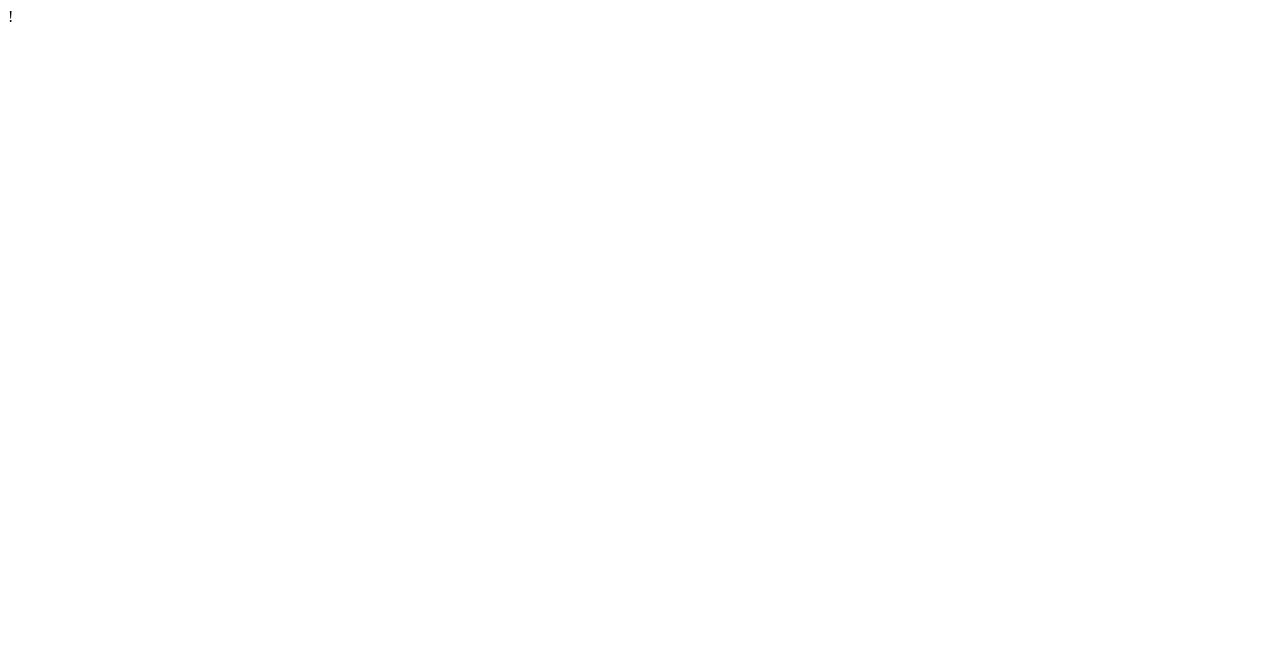
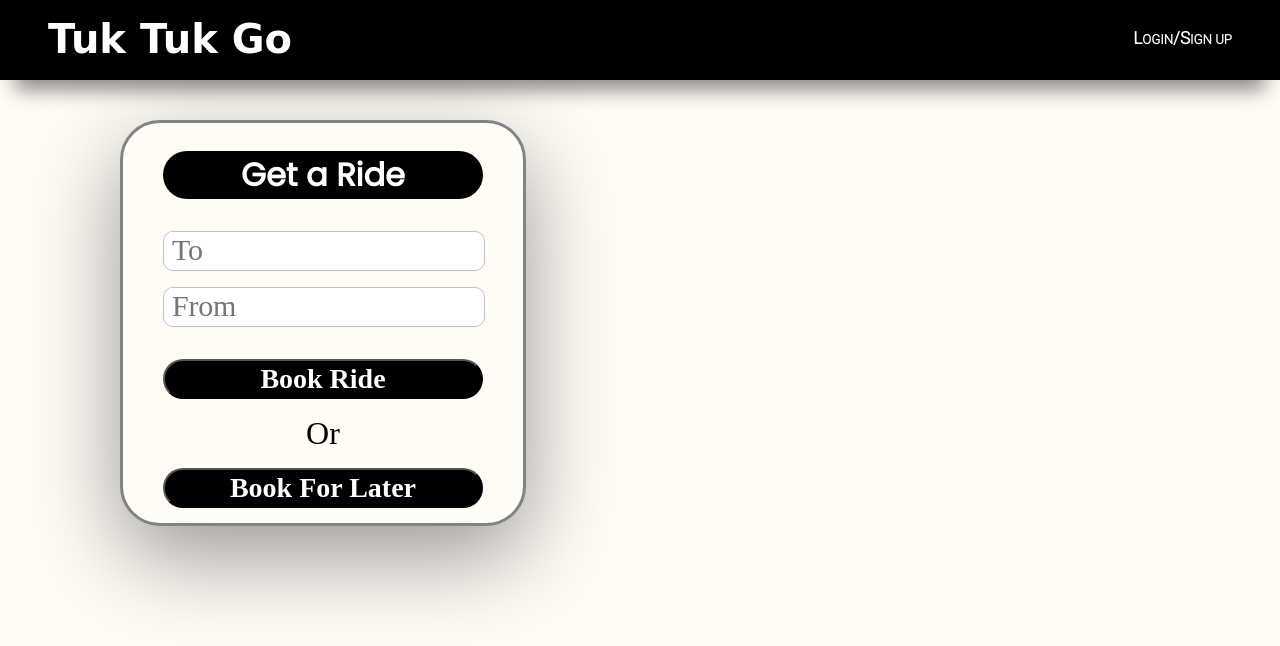
Before and after one commit to k-gos/404-Team-Name-Not-Found, a plain HTML site: page index.html in a window 1280 px wide. Drawn offline with Linux system fonts and the light colour scheme; a web font is replaced by a local one.

Commit message:
basic site deploy

```diff
--- /dev/null
+++ b/homepage.css
@@ -0,0 +1,163 @@
+@font-face {
+  font-family: Proxima Nova;
+  src: url(https://d25purrcgqtc5w.cloudfront.net/dist/fonts/proximanova/302D42_1_0.eot);
+  src: url(https://d25purrcgqtc5w.cloudfront.net/dist/fonts/proximanova/302D42_1_0.eot?#iefix) format("embedded-opentype"),url(https://d25purrcgqtc5w.cloudfront.net/dist/fonts/proximanova/302D42_1_0.woff2) format("woff2"),url(https://d25purrcgqtc5w.cloudfront.net/dist/fonts/proximanova/302D42_1_0.woff) format("woff"),url(https://d25purrcgqtc5w.cloudfront.net/dist/fonts/proximanova/302D42_1_0.ttf) format("truetype"),url(https://d25purrcgqtc5w.cloudfront.net/dist/fonts/proximanova/302D42_1_0.svg#wf) format("svg");
+  font-weight: 300;
+  font-style: normal;
+}
+@font-face {
+  font-family: Proxima Nova;
+  src: url(https://d25purrcgqtc5w.cloudfront.net/dist/fonts/proximanova/302D42_4_0.eot);
+  src: url(https://d25purrcgqtc5w.cloudfront.net/dist/fonts/proximanova/302D42_4_0.eot?#iefix) format("embedded-opentype"),url(https://d25purrcgqtc5w.cloudfront.net/dist/fonts/proximanova/302D42_4_0.woff2) format("woff2"),url(https://d25purrcgqtc5w.cloudfront.net/dist/fonts/proximanova/302D42_4_0.woff) format("woff"),url(https://d25purrcgqtc5w.cloudfront.net/dist/fonts/proximanova/302D42_4_0.ttf) format("truetype"),url(https://d25purrcgqtc5w.cloudfront.net/dist/fonts/proximanova/302D42_4_0.svg#wf) format("svg");
+  font-weight: 400;
+  font-style: normal;
+}
+@font-face {
+  font-family: Proxima Nova;
+  src: url(https://d25purrcgqtc5w.cloudfront.net/dist/fonts/proximanova/302D42_5_0.eot);
+  src: url(https://d25purrcgqtc5w.cloudfront.net/dist/fonts/proximanova/302D42_5_0.eot?#iefix) format("embedded-opentype"),url(https://d25purrcgqtc5w.cloudfront.net/dist/fonts/proximanova/302D42_5_0.woff2) format("woff2"),url(https://d25purrcgqtc5w.cloudfront.net/dist/fonts/proximanova/302D42_5_0.woff) format("woff"),url(https://d25purrcgqtc5w.cloudfront.net/dist/fonts/proximanova/302D42_5_0.ttf) format("truetype"),url(https://d25purrcgqtc5w.cloudfront.net/dist/fonts/proximanova/302D42_5_0.svg#wf) format("svg");
+  font-weight: 700;
+  font-style: normal;
+}
+body{
+  margin : 0;
+  background-color: #FFFBF5;
+}
+.header{
+  height : 10dvh;
+  background-color : black;
+  box-shadow: rgba(0, 0, 0, 0.45) 0px 25px 20px -15px;
+}
+h1{
+  margin : 0;
+  position: absolute;
+  top : 2dvh;
+  left : 6dvh;
+  color: white;
+  align-items: center;
+  font-size: 5dvh;
+  font-family: 'Tilt Prism', cursive;
+}
+h2{
+  margin : 0;
+  position: absolute;
+  top : 3.5dvh;
+  right : 6dvh;
+  color: white;
+  align-items: center;
+  font-size: 2.15dvh;
+  font-family: 'Roboto', sans-serif;
+}
+a{
+  color:white;
+  text-decoration: none;
+}
+.ogin{
+  font-size: 1.65dvh;
+}
+.ignup{
+  font-size: 1.65dvh;
+}
+.to-from{
+  margin-left: 15dvh;
+  margin-top: 5dvh;
+  height: 50dvh;
+  width: 50dvh;
+  background-color:#FFFBF5;
+  border: solid;
+  border-radius: 5dvh;
+  border-color: #7F8487;
+  box-shadow: rgba(0, 0, 0, 0.4) 0px 30px 90px;
+}
+.search-box {
+  font-size: 3vh;
+  border: 1px solid #C1C1C1;
+  background-color: white;
+  width: 40vh;
+  border-radius: 10px;
+  transition: .2s;
+  margin-left: 5vh;
+  margin-bottom: 2vh;
+}
+.search-box:hover {
+  border-color: #AAAAAA;
+}
+.search-box:focus-within {
+  border-color: #000000;
+  box-shadow: 0 0 0 2px rgba(0, 0, 0, 0.6);
+}
+input {
+  font-family: Proxima Nova;
+  letter-spacing: -0.2px;
+  font-size: 30px;
+  border: none;
+  color: #323232;
+}
+button:hover {
+  cursor: pointer;
+}
+input:focus {
+  outline: none;
+}
+input[type='search']::-webkit-search-cancel-button {
+	-webkit-appearance: none;
+}
+.clear:not(:valid) ~ .search-clear {
+	display: none;
+}
+.ride{
+  font-family: "Poppins", sans-serif;
+  margin-top: 3.5vh;
+  display: flex;
+  justify-content: center;
+  font-weight: bold;
+  font-size: 4vh;
+  background-color: black;
+  width: 40vh;
+  border-radius: 5vh;
+  margin-left: 5vh;
+  background-blend-mode: soft-light;
+  color: white;
+}
+.book-a-ride{
+  background-color: black;
+  width: 40vh;
+  margin-left: 5vh;
+  margin-top: 2vh;
+  height: 5vh;
+  border-radius: 5vh;
+  font-family: proxima nova;
+  font-size: 3.5vh;
+  color: white;
+  font-weight: bolder;
+  transition: 0.4s;
+}
+.book-a-ride:hover{
+  background-color: white;
+  color: black;
+}
+.or{
+  font-family: proxima nova;
+  font-size: 4vh;
+  display: flex;
+  justify-content: center;
+  margin-top: 2vh;
+  margin-bottom: 0;
+}
+.book-for-later{
+  background-color: black;
+  width: 40vh;
+  margin-left: 5vh;
+  margin-top: 2vh;
+  height: 5vh;
+  border-radius: 5vh;
+  font-family: proxima nova;
+  font-size: 3.5vh;
+  color: white;
+  font-weight: bolder;
+  transition: 0.4s;
+}
+.book-for-later:hover{
+  background-color: white;
+  color: black;
+}
--- a/index.html
+++ b/index.html
@@ -1,10 +1,39 @@
-!<!DOCTYPE html>
+<!DOCTYPE html>
 <html lang="en" dir="ltr">
   <head>
     <meta charset="utf-8">
     <title>Tuk Tuk Go</title>
+    <link rel="stylesheet" href="homepage.css">
+    <link rel="preconnect" href="https://fonts.googleapis.com">
+    <link rel="preconnect" href="https://fonts.gstatic.com" crossorigin>
+    <link href="https://fonts.googleapis.com/css2?family=Poppins&family=Roboto:wght@300&family=Tilt+Prism&display=swap" rel="stylesheet">
   </head>
   <body>
-
+    <div class = "header">
+      <h1>Tuk Tuk Go</h1>
+      <h2><a href="">L<span class = "ogin">OGIN</span>/S<span class = "ignup">IGN UP</span></a></h2>
+    </div>
+    <div class = "to-from">
+      <p class = "ride">
+        Get a Ride
+      </p>
+      <div class "tfinner">
+        <form class="search-box">
+        <button style="background: none; border: none; padding: 0"><span style="font-size: 30px; vertical-align: -1px; color: #9B9B9B" class="material-symbols-outlined"></span></button>
+        <input style="vertical-align: 4px; width: 255px;" type="search" name="focus" placeholder="To" id="search-input" value="">
+        </form>
+        <form class="search-box">
+        <button style="background: none; border: none; padding: 0"><span style="font-size: 30px; vertical-align: -1px; color: #9B9B9B" class="material-symbols-outlined"></span></button>
+        <input style="vertical-align: 4px; width: 255px;" type="search" name="focus" placeholder="From" id="search-input" value="">
+        </form>
+        <button class = "book-a-ride">Book Ride</button>
+        <p class = "or">
+          Or
+        </p>
+        <button class = "book-for-later">Book For Later</button>
+        <div>
+        </div>
+      </div>
+    </div>
   </body>
 </html>
```
